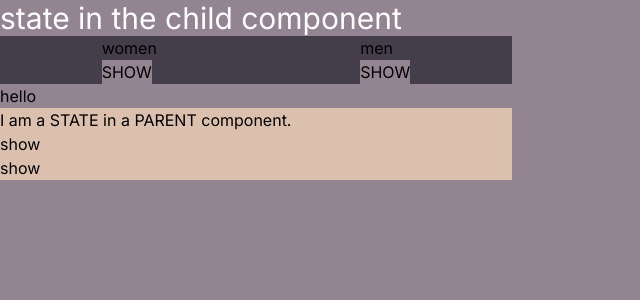
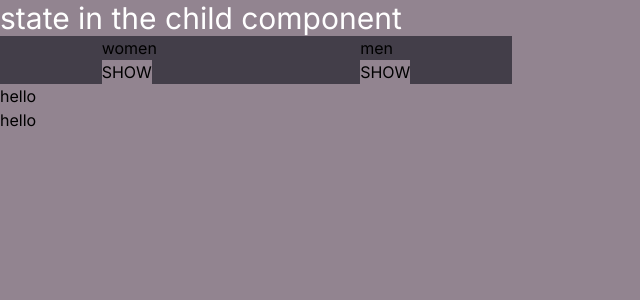
Before and after one commit to akareagwom/lifting_up_state, a Next.js app: page / in a window 1280 px wide. Shown: the top 300 px of the page, without its empty margins (0-640 px from the left). Built offline with nearby package versions, Linux system fonts and the light colour scheme.

Commit message:
useContext coming through

```diff
--- a/src/app/page.js
+++ b/src/app/page.js
@@ -1,11 +1,14 @@
 import Talk from "@/components/talk"
 import Discuss from "../components/discuss"
+import Child from "@/components/child"
 
 export default function Home() {
   return (
    <div className="bg-[#928490] h-screen">
     <Discuss/>
-    <Talk/>
+    {/* <Talk/> */}
+
+    <Child/>
    </div>
   )
 }
--- /dev/null
+++ b/src/components/child.jsx
@@ -0,0 +1,9 @@
+const Child = () => {
+    return (
+        <>
+        hello
+        </>
+    );
+}
+
+export default Child;
```
